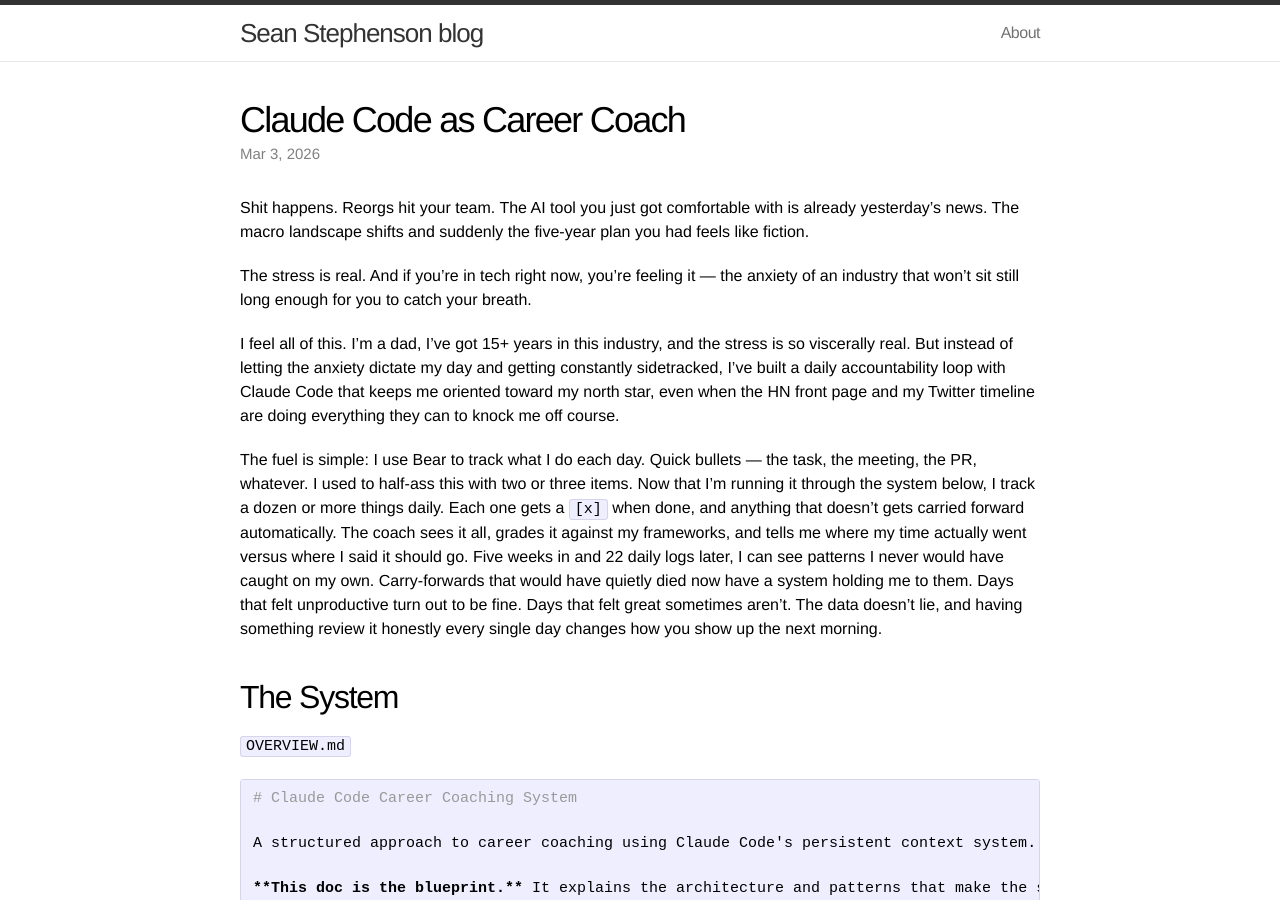
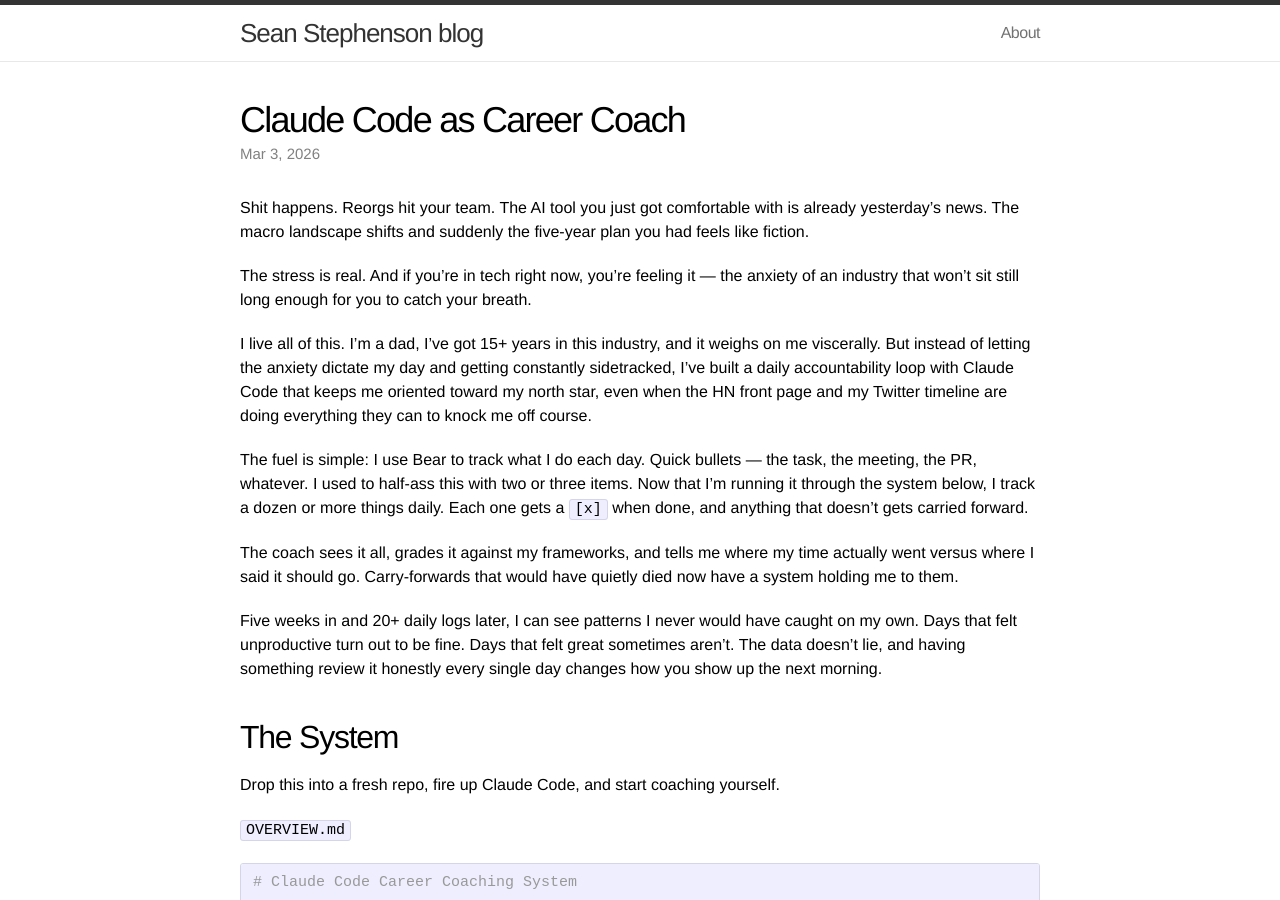
Before and after one commit to SeanPlusPlus/seanplusplus.github.io, a Jekyll site: the page built from _posts/2026-03-03-claude-code-as-career-coach.md, in a window 1280 px wide and 900 px high. Built offline with Jekyll 4.4.1, drawn with Linux system fonts in a browser that asks for light colours; some of the changed text lies outside the part shown.

Commit message:
docs: polish intro flow, break up Bear paragraph, add closing line
Co-Authored-By: Claude Opus 4.6 <noreply@anthropic.com>

`````diff
--- a/_posts/2026-03-03-claude-code-as-career-coach.md
+++ b/_posts/2026-03-03-claude-code-as-career-coach.md
@@ -8,11 +8,17 @@ Shit happens. Reorgs hit your team. The AI tool you just got comfortable with is
 
 The stress is real. And if you're in tech right now, you're feeling it — the anxiety of an industry that won't sit still long enough for you to catch your breath.
 
-I feel all of this. I'm a dad, I've got 15+ years in this industry, and the stress is so viscerally real. But instead of letting the anxiety dictate my day and getting constantly sidetracked, I've built a daily accountability loop with Claude Code that keeps me oriented toward my north star, even when the HN front page and my Twitter timeline are doing everything they can to knock me off course.
+I live all of this. I'm a dad, I've got 15+ years in this industry, and it weighs on me viscerally. But instead of letting the anxiety dictate my day and getting constantly sidetracked, I've built a daily accountability loop with Claude Code that keeps me oriented toward my north star, even when the HN front page and my Twitter timeline are doing everything they can to knock me off course.
 
-The fuel is simple: I use Bear to track what I do each day. Quick bullets — the task, the meeting, the PR, whatever. I used to half-ass this with two or three items. Now that I'm running it through the system below, I track a dozen or more things daily. Each one gets a `[x]` when done, and anything that doesn't gets carried forward automatically. The coach sees it all, grades it against my frameworks, and tells me where my time actually went versus where I said it should go. Five weeks in and 22 daily logs later, I can see patterns I never would have caught on my own. Carry-forwards that would have quietly died now have a system holding me to them. Days that felt unproductive turn out to be fine. Days that felt great sometimes aren't. The data doesn't lie, and having something review it honestly every single day changes how you show up the next morning.
+The fuel is simple: I use Bear to track what I do each day. Quick bullets — the task, the meeting, the PR, whatever. I used to half-ass this with two or three items. Now that I'm running it through the system below, I track a dozen or more things daily. Each one gets a `[x]` when done, and anything that doesn't gets carried forward.
+
+The coach sees it all, grades it against my frameworks, and tells me where my time actually went versus where I said it should go. Carry-forwards that would have quietly died now have a system holding me to them.
+
+Five weeks in and 20+ daily logs later, I can see patterns I never would have caught on my own. Days that felt unproductive turn out to be fine. Days that felt great sometimes aren't. The data doesn't lie, and having something review it honestly every single day changes how you show up the next morning.
 
 ## The System
+
+Drop this into a fresh repo, fire up Claude Code, and start coaching yourself.
 
 `OVERVIEW.md`
 
@@ -233,3 +239,5 @@ The value isn't the AI. It's the **structured accountability loop**. The framewo
 
 Claude Code is the delivery mechanism. The system is the structure.
 ````
+
+That's it. Go build yours.
`````
